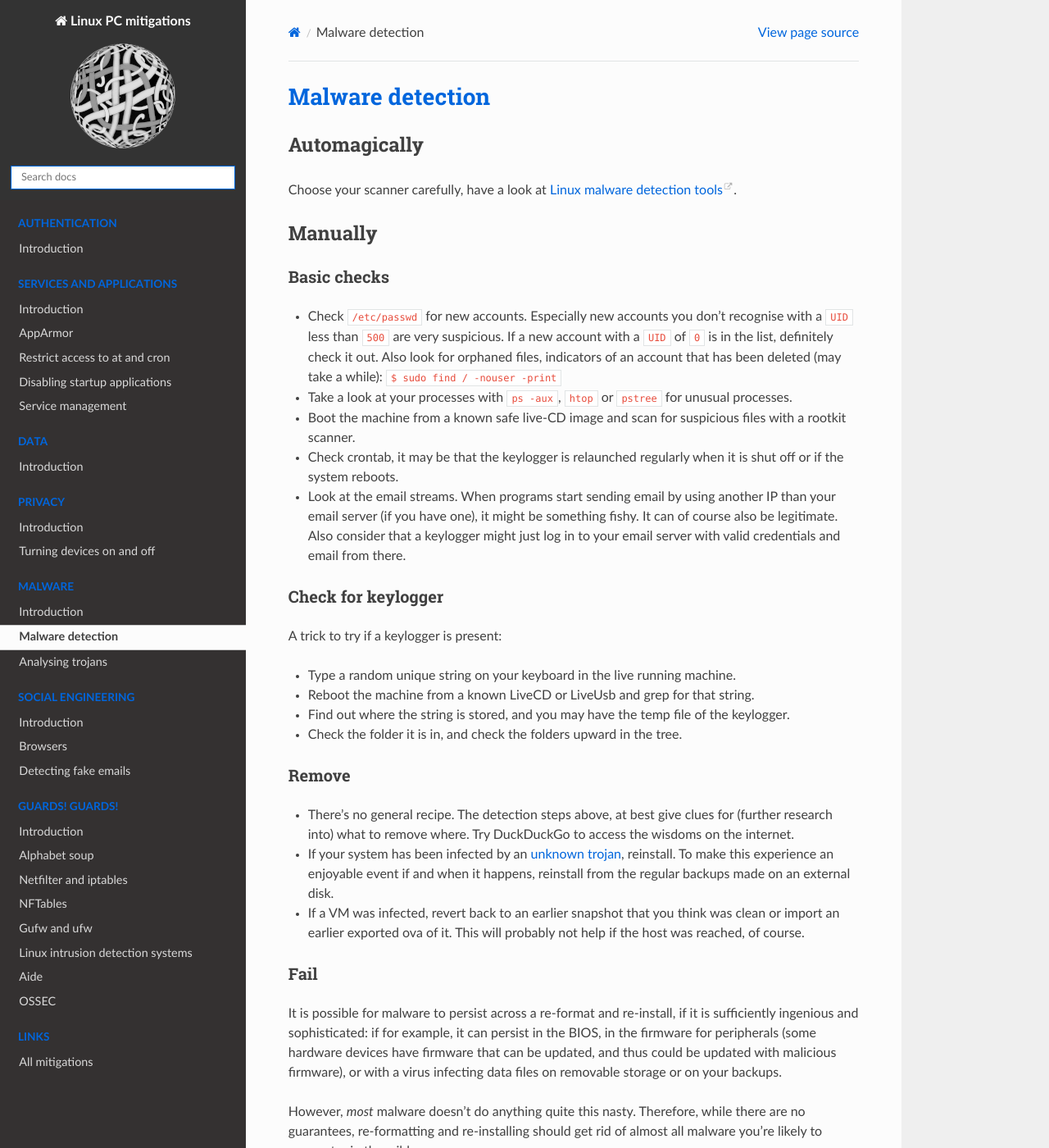
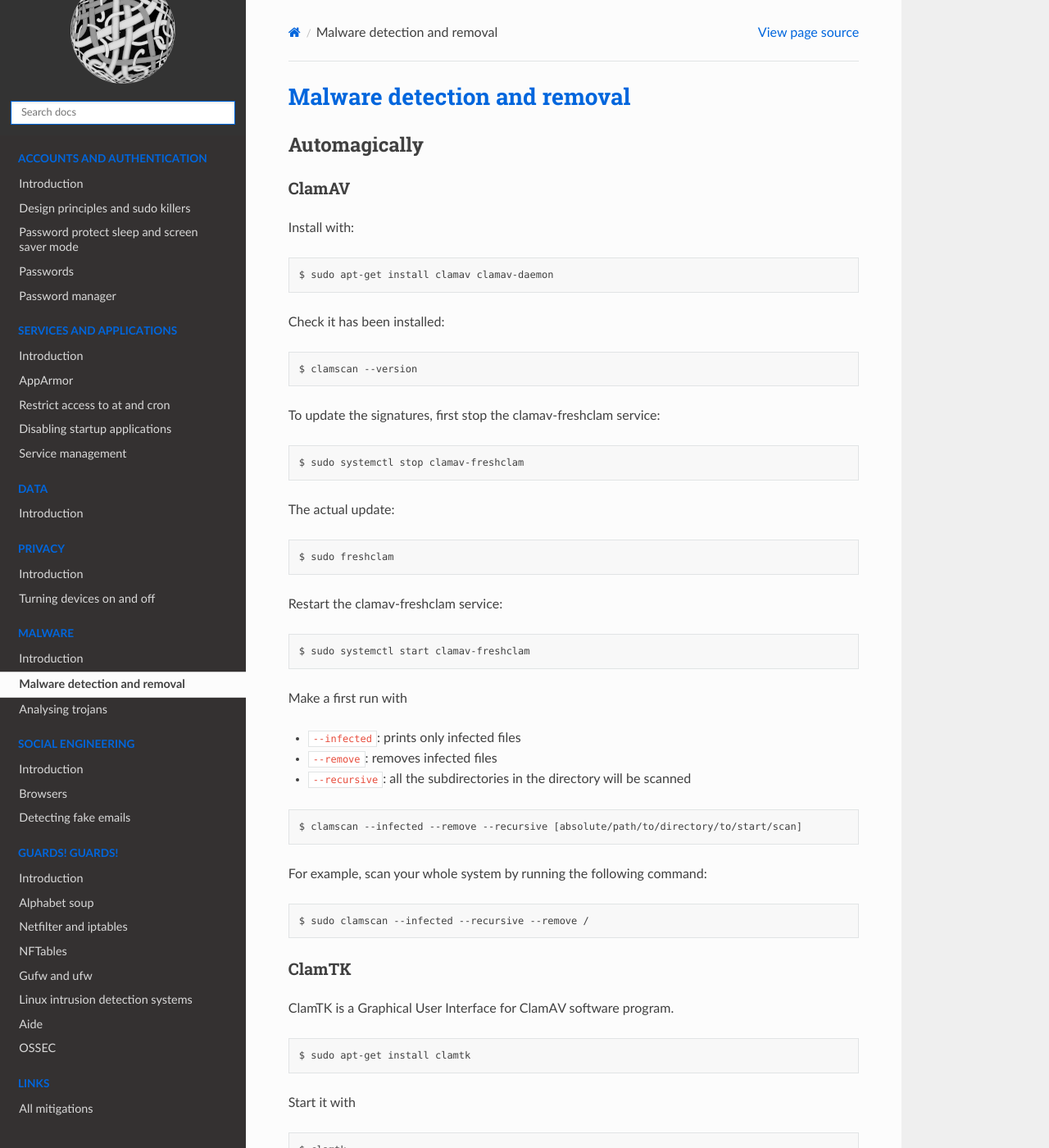
Before and after one commit to tymyrddin/blue-linux, a Sphinx documentation site: the page built from source/docs/malware/clean-machine.md, in a window 1280 px wide and 1400 px high. Shown: the whole window at 82% size. Built offline with Sphinx 7.4.7 and the Read the Docs theme 2.0.0, drawn with Linux system fonts in a browser that asks for light colours; some of the changed text lies outside the part shown.

````diff
--- a/source/conf.py
+++ b/source/conf.py
@@ -17,7 +17,7 @@
 
 # -- Project information -----------------------------------------------------
 
-project = 'Linux PC mitigations'
+project = 'GNU/Linux mitigations'
 copyright = '2022, TyMyrddin'
 author = 'TyMyrddin'
 
@@ -66,7 +66,7 @@ html_theme_options = {
     'titles_only': True
 }
 
-html_title = "Linux PC mitigations"
+html_title = "GNU/Linux mitigations"
 html_logo = "img/logo.png"
 html_favicon = "img/favicon.ico"
 
--- /dev/null
+++ b/source/docs/authentication/resuming.md
@@ -0,0 +1,3 @@
+# Password protect sleep and screen saver mode
+
+It differs per distro, but usually you can find it in a Privacy section in Settings.
--- a/source/docs/malware/clean-machine.md
+++ b/source/docs/malware/clean-machine.md
@@ -1,8 +1,55 @@
-# Malware detection
+# Malware detection and removal
 
 ## Automagically
 
-Choose your scanner carefully, have a look at [Linux malware detection tools](https://linuxsecurity.expert/security-tools/linux-malware-detection-tools).
+### ClamAV
+
+Install with:
+
+    $ sudo apt-get install clamav clamav-daemon
+
+Check it has been installed:
+
+    $ clamscan --version
+
+To update the signatures, first stop the clamav-freshclam service:
+
+    $ sudo systemctl stop clamav-freshclam
+
+The actual update:
+
+    $ sudo freshclam
+
+Restart the clamav-freshclam service:
+
+    $ sudo systemctl start clamav-freshclam
+
+Make a first run with
+* `--infected`: prints only infected files
+* `--remove`: removes infected files
+* `--recursive`: all the subdirectories in the directory will be scanned
+
+```text
+$ clamscan --infected --remove --recursive [absolute/path/to/directory/to/start/scan]
+```
+
+For example, scan your whole system by running the following command:
+
+    $ sudo clamscan --infected --recursive --remove /
+
+### ClamTK
+
+ClamTK is a Graphical User Interface for ClamAV software program.
+
+    $ sudo apt-get install clamtk
+
+Start it with
+
+    $ clamtk
+    Unable to read preferences! No such file or directory
+    note: (re)creating prefs file.
+
+Beautiful. Add your preferences. And keep the signatures updated.
 
 ## Manually
 
@@ -27,7 +74,7 @@ A trick to try if a keylogger is present:
 
 * There's no general recipe. The detection steps above, at best give clues for (further research into) what to remove where. Try DuckDuckGo to access the wisdoms on the internet.
 * If your system has been infected by an [unknown trojan](analysing-trojans.md), reinstall. To make this experience an enjoyable event if and when it happens, reinstall from the regular backups made on an external disk.
-* If a VM was infected, revert back to an earlier snapshot that you think was clean or import an earlier exported ova of it. This will probably not help if the host was reached, of course.
+* If a VM was infected, revert to an earlier snapshot that you think was clean or import an earlier exported ova of it. This will probably not help if the host was reached, of course.
 
 ### Fail
 
````
Also changed, not shown: README.md (+2 -2 lines), source/docs/authentication/README.md (+4 -6 lines), source/docs/authentication/password-manager.md (added, +26 -0 lines), source/docs/authentication/passwords.md (added, +12 -0 lines), source/docs/authentication/sudo-killers.md (added, +77 -0 lines), source/docs/guards/README.md (+2 -2 lines), source/docs/malware/README.md (+4 -2 lines), source/index.rst (+6 -2 lines), 1 other file.
